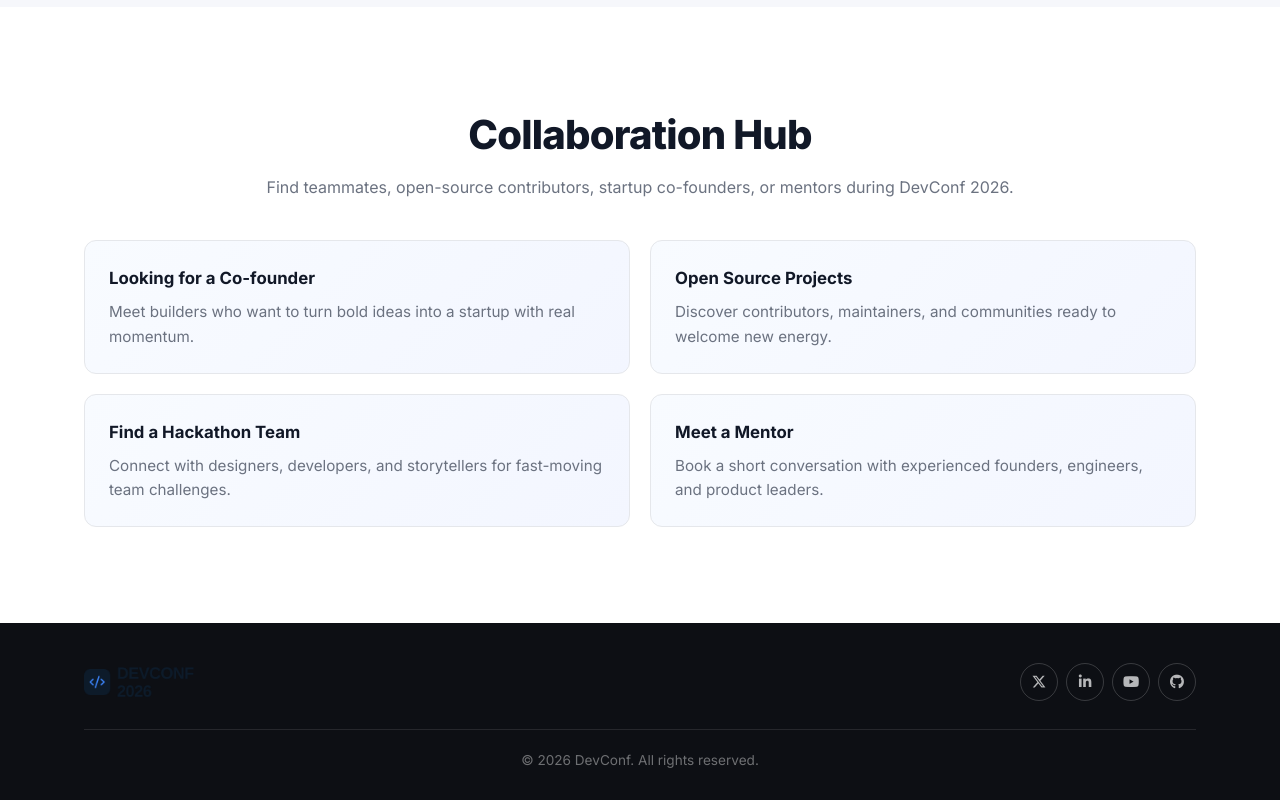
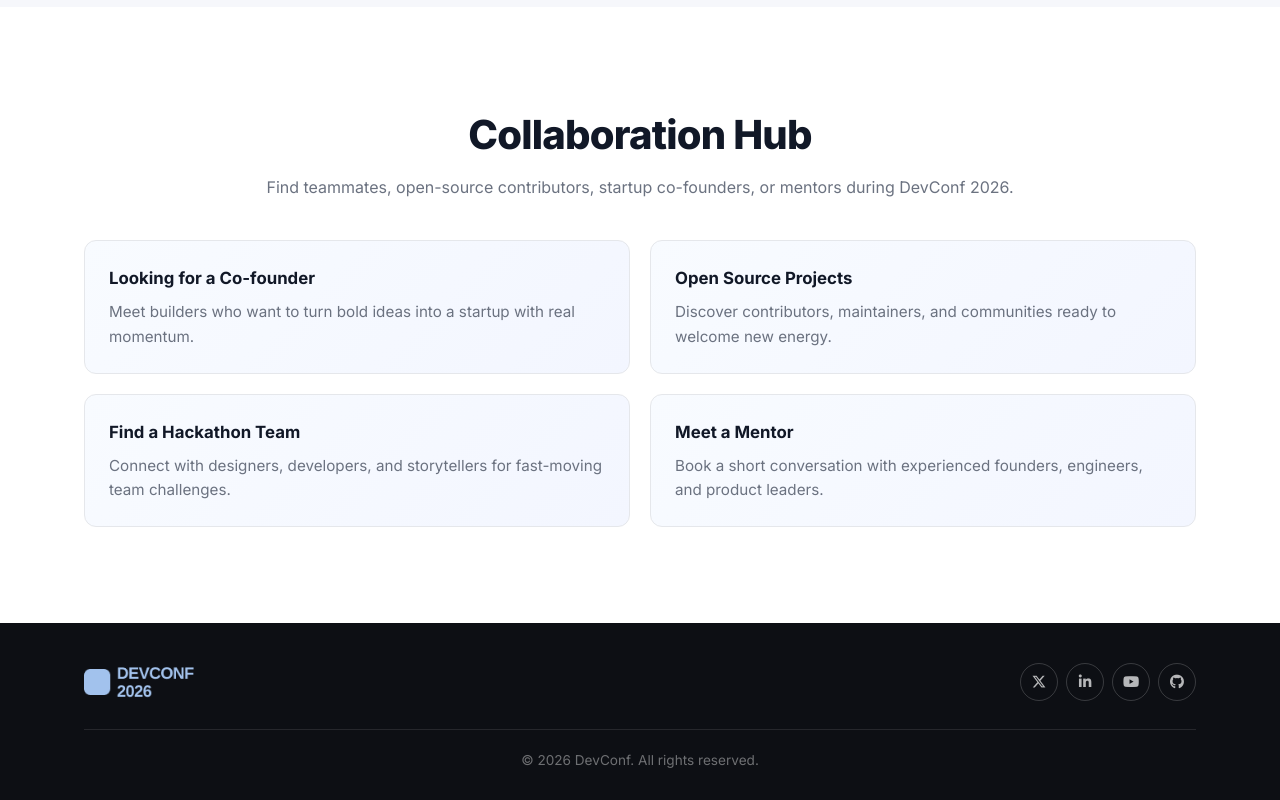
Before and after one commit to niRony02/B14-A01, a plain HTML site: page index.html in a window 1280 px wide. Shown: the part 3190-3990 px from the top of the page. Drawn offline with Linux system fonts and the light colour scheme.

Commit message:
footer update

```diff
--- a/style.css
+++ b/style.css
@@ -622,6 +622,7 @@ a {
   display: block;
   object-fit: contain;
   opacity: 1;
+  filter: brightness(0) saturate(100%) invert(78%) sepia(15%) saturate(800%) hue-rotate(180deg) brightness(95%) contrast(95%);
 }
 
 /* Social icons */
```
